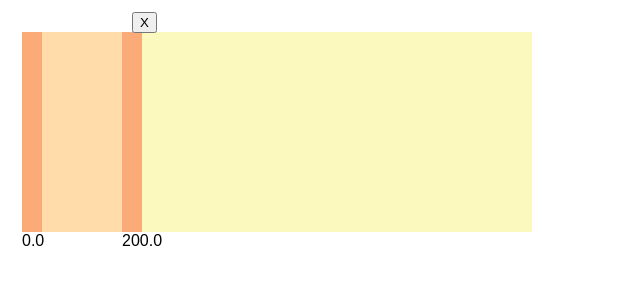
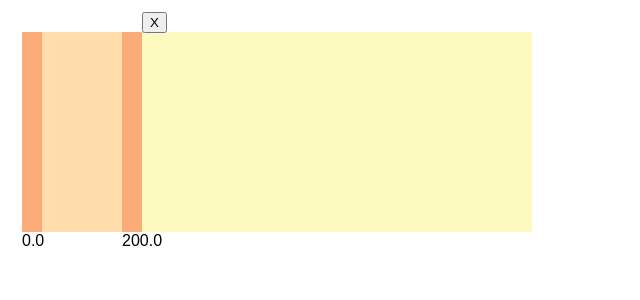
Before and after one commit to New-Branch-Ltd/MultiSelectComponentBlogpost, a React (Create React App) app: page / in a window 1280 px wide. Shown: the top 300 px of the page, without its empty margins (0-640 px from the left). Built offline with nearby package versions, Linux system fonts and the light colour scheme.

Commit message:
Small code improvements.

```diff
--- a/src/App.css
+++ b/src/App.css
@@ -45,7 +45,7 @@
 
 .delete-button {
   position: absolute;
-  left: 100%;
+  left: calc(100% + (var(--handle-width) /2));
   top: -20px;
   user-select: none;
 }
--- a/src/MultiIntervalSelect.tsx
+++ b/src/MultiIntervalSelect.tsx
@@ -6,6 +6,8 @@ import {
   domainValueToContainerPosition,
   containerPositionToDomainValue,
 } from "./utils";
+
+type MovingHandle = `${number}-${'left' | 'right'}` | null;
 
 interface Props {
   domain: {
@@ -22,7 +24,7 @@ function MultiIntervalSelect(props: Props) {
   const { initialValue, width, height, domain, onChange } = props;
 
   const [intervals, setIntervals] = useState<Interval[]>(initialValue);
-  const [movingHandle, setMovingHandle] = useState<string | null>(null);
+  const [movingHandle, setMovingHandle] = useState<MovingHandle>(null);
   const containerRef = useRef<HTMLDivElement | null>(null);
 
   useEffect(() => {
```
Also changed, not shown: 1 other file (tests, documents, lock files or other folders).
